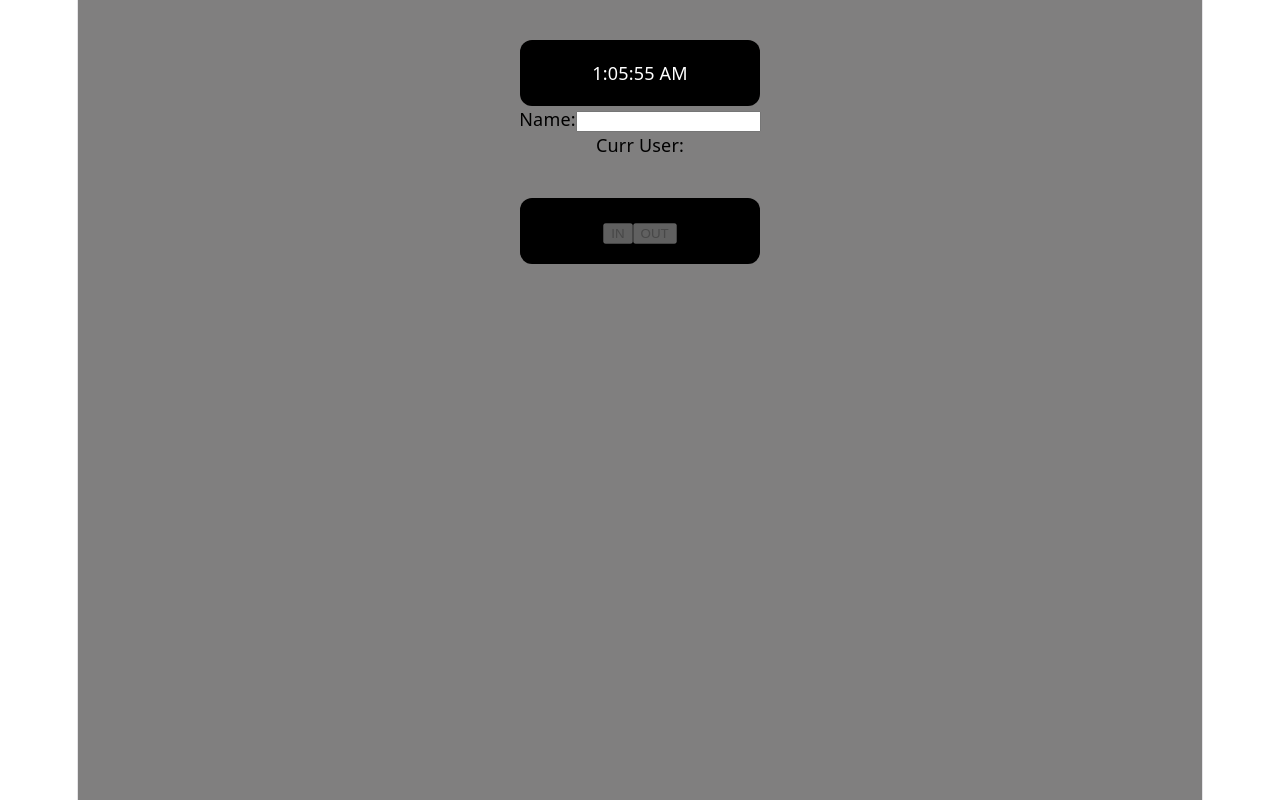
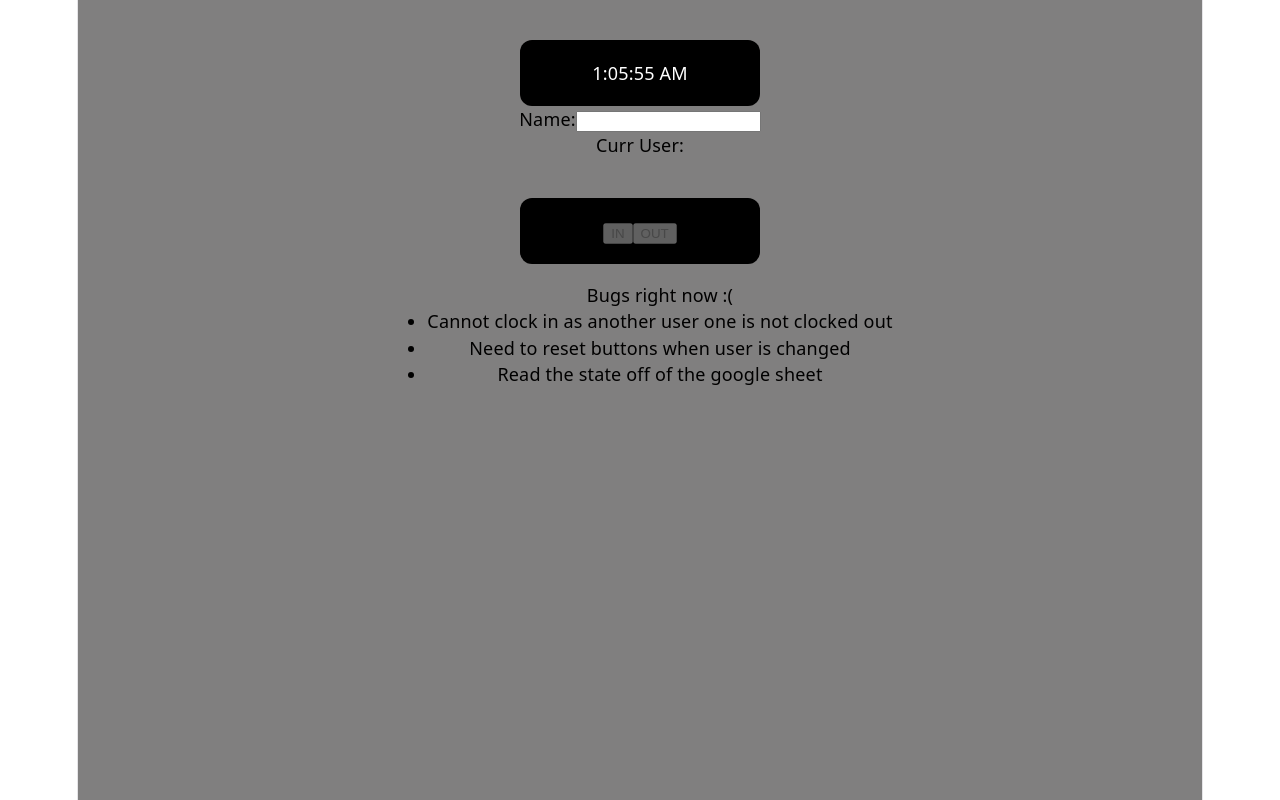
Before and after one commit to jackm149/react-personal, a React (Vite) app: page / in a window 1280 px wide. Built offline with nearby package versions, Linux system fonts and the light colour scheme.

Commit message:
made a bugs list :(

```diff
--- a/src/App.tsx
+++ b/src/App.tsx
@@ -63,6 +63,13 @@ export default function App(): React.JSX.Element {
                     OUT
                 </Button>
             </div>
+
+            <ul>
+                Bugs right now :(
+                <li>Cannot clock in as another user one is not clocked out</li>
+                <li>Need to reset buttons when user is changed</li>
+                <li>Read the state off of the google sheet</li>
+            </ul>
         </div>
     );
 }
```
